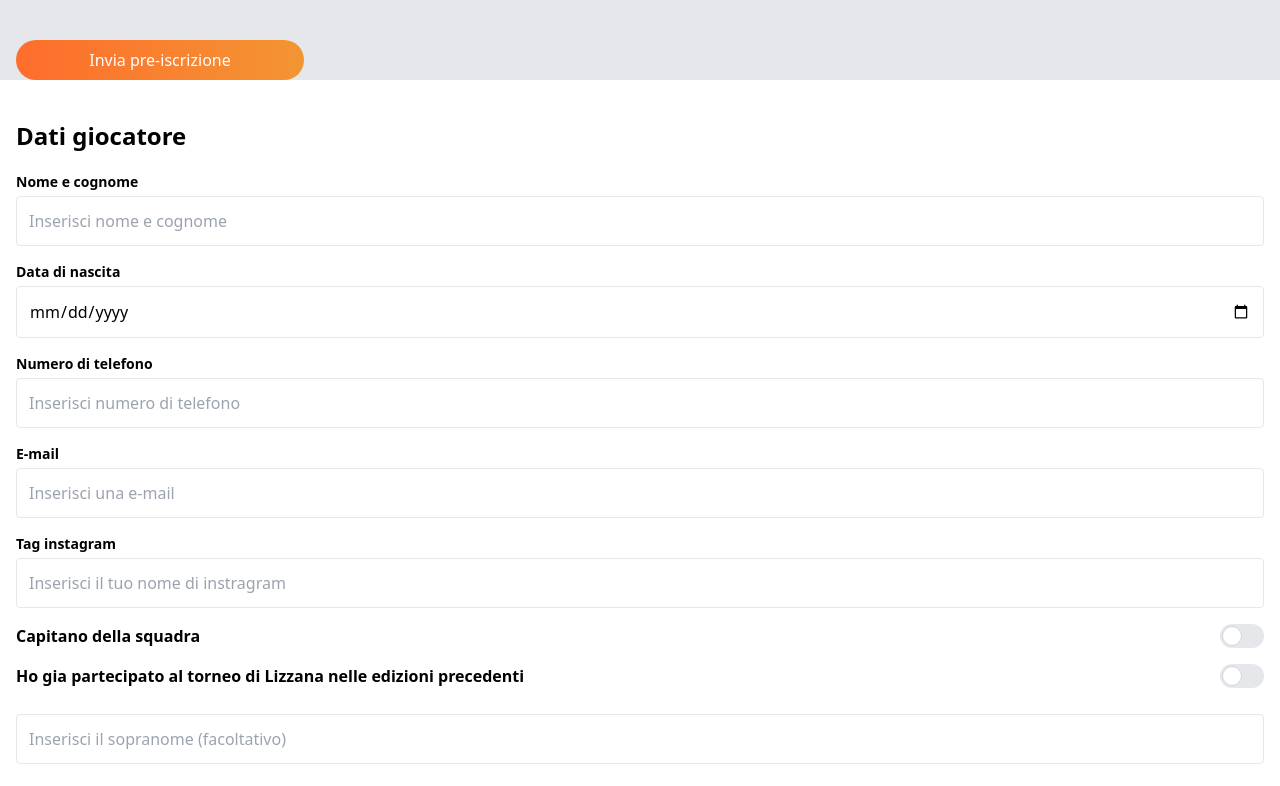
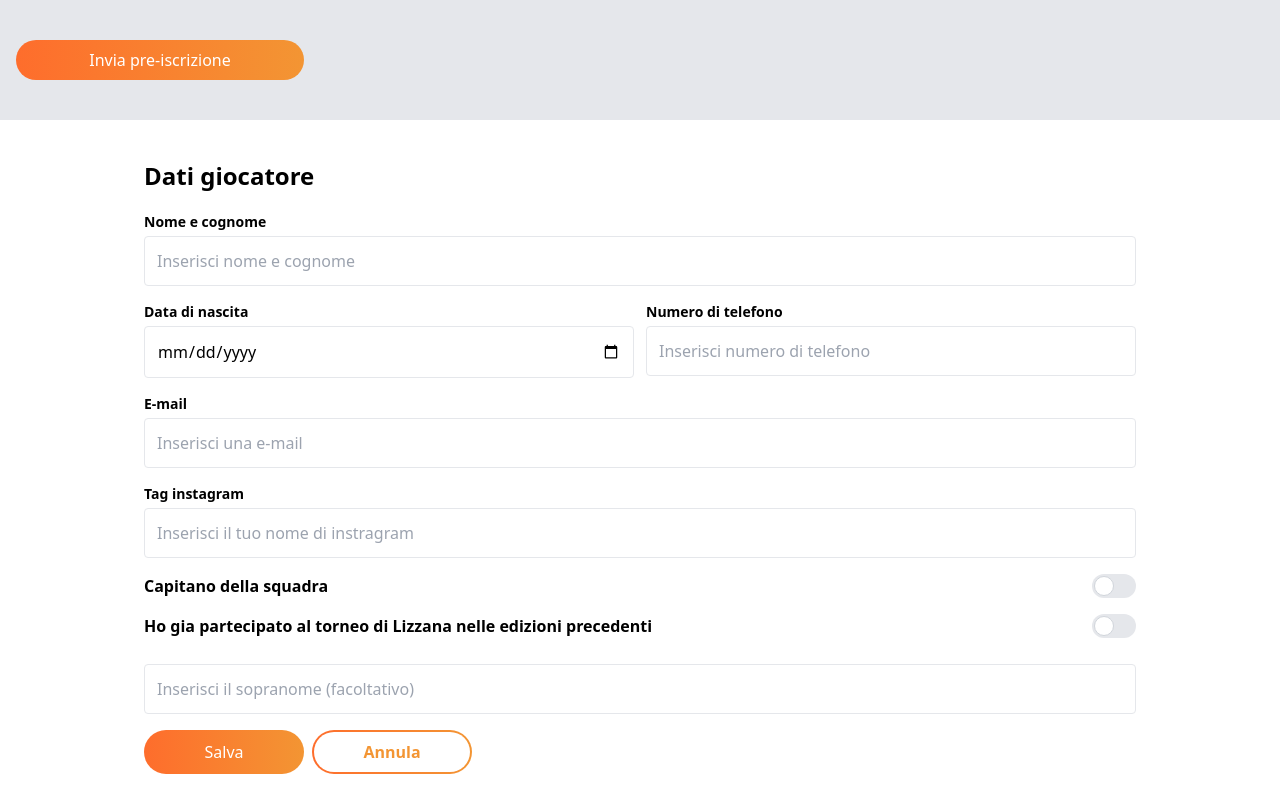
Before and after one commit to graziolieduardo/gsplizzana-frontend, a Next.js app: page /iscrizioni in a window 1280 px wide. Shown: the part 1084-1870 px from the top of the page. Built offline with nearby package versions, Linux system fonts and the light colour scheme.

Commit message:
fix modal widh

```diff
--- a/src/components/RegisterModal.tsx
+++ b/src/components/RegisterModal.tsx
@@ -2,10 +2,10 @@ import React from 'react'
 
 const RegisterModal = () => {
     return (
-        <div className='px-4 h-screen bg-white '>
+        <div className='px-4 h-screen md:h-fit bg-white py-10 rounded md:w-4/5 mx-auto bg-gray-100'>
             <div className="container mx-auto">
 
-                <h2 className='text-2xl font-bold pt-10'>Dati giocatore</h2>
+                <h2 className='text-2xl font-bold '>Dati giocatore</h2>
 
                 <form action="">
 
@@ -20,8 +20,10 @@ const RegisterModal = () => {
                         />
                     </div>
 
+                    <div className='md:flex md:justify-between gap-x-3 '>
+
                         {/* data di nascita */}
-                    <div className='flex flex-col mt-4'>
+                        <div className='flex flex-col mt-4 md:w-1/2'>
                             <label className='font-semibold text-sm' htmlFor="birth">Data di nascita</label>
                             <input
                                 className='border rounded p-3 mt-1'
@@ -31,7 +33,7 @@ const RegisterModal = () => {
                         </div>
 
                         {/* Numero di telefono */}
-                    <div className='flex flex-col mt-4'>
+                        <div className='flex flex-col mt-4 md:w-1/2'>
                             <label className='font-semibold text-sm' htmlFor="phone">Numero di telefono</label>
                             <input
                                 className='border rounded p-3 mt-1'
@@ -39,6 +41,7 @@ const RegisterModal = () => {
                                 type="tel"
                                 id='phone'
                             />
+                        </div>
                     </div>
 
                     {/* email */}
@@ -86,6 +89,7 @@ const RegisterModal = () => {
                         </div>
                     </div>
 
+                    {/* nickname */}
                     <div className='mt-4 flex flex-col'>
                         <input
                             className='border rounded p-3 mt-1'
@@ -95,16 +99,20 @@ const RegisterModal = () => {
                         />
                     </div>
 
-                    <button className="block rounded-full bg-gradient-to-r from-primary-dark to-primary w-full sm:w-72 py-3 mt-6 text-white" >Salva</button>
+                    <div className='sm:flex sm:items-center sm:justify-around md:justify-normal mt-4'>
+                        {/* salva button */}
+                        <button className="block rounded-full bg-gradient-to-r from-primary-dark to-primary w-full sm:w-72 md:w-40 py-2.5 mt-6 sm:mt-0 text-white md:mr-2" >Salva</button>
 
-                    {/* button */}
-                    <div className="flex justify-center align-center w-full rounded-full bg-gradient-to-r from-primary-dark to-primary p-0.5 mt-2">
+                        {/* Cancel button */}
+                        <div>
+                            <div className="flex justify-center align-center w-full sm:w-72 md:w-40 rounded-full bg-gradient-to-r from-primary-dark to-primary p-0.5 mt-2 sm:mt-0">
                                 <div className="h-full w-full bg-white rounded-full text-center text-primary font-semibold py-2">
                                     Annula
                                 </div>
                             </div>
 
-
+                        </div>
+                    </div>
                 </form>
 
             </div>
--- a/src/pages/iscrizioni/index.tsx
+++ b/src/pages/iscrizioni/index.tsx
@@ -159,9 +159,9 @@ const index = () => {
 
                 </div>
 
-                <RegisterModal />
 
             </div>
+                <RegisterModal />
         </>
     )
 }
```
Lines whose indentation alone changed are shown as unchanged.
